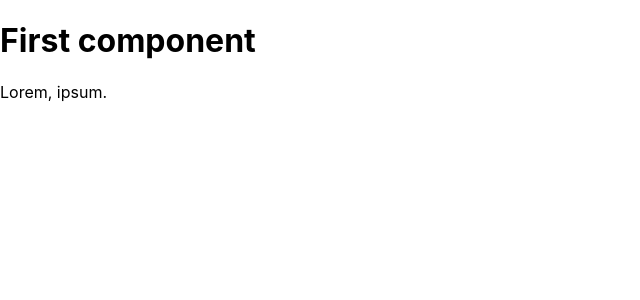
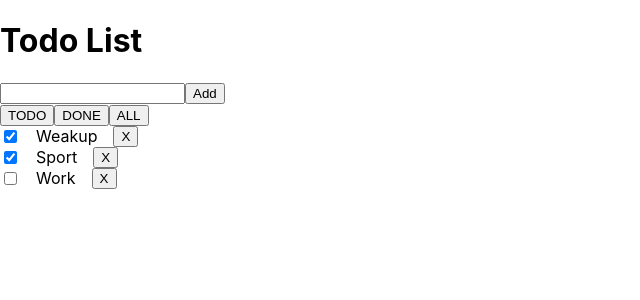
Before and after one commit to kudriashova-ag/react-app-Front-end32, a React (Create React App) app: page / in a window 1280 px wide. Shown: the top 300 px of the page, without its empty margins (0-640 px from the left). Built offline with nearby package versions, Linux system fonts and the light colour scheme.

Commit message:
components, props

```diff
--- a/src/App.js
+++ b/src/App.js
@@ -1,9 +1,10 @@
 import './App.css';
 import First from './components/First';
+import TodoList from './components/todo/Todo-list';
 
 function App() {
   return (
-    <First />
+    <TodoList />
   );
 }
 
--- /dev/null
+++ b/src/components/First.css
@@ -0,0 +1,3 @@
+.title{
+    color: dodgerblue;
+}
--- a/src/components/First.jsx
+++ b/src/components/First.jsx
@@ -1,12 +1,22 @@
-import React from 'react';
+import React from "react";
+import "./First.css";
 
 const First = () => {
-    return (
-        <>
-            <h1>First component</h1>
-            <p>Lorem, ipsum.</p>
-        </>
-    );
-}
+  const title = "First component";
+  const flag = true;
+
+  return (
+    <>
+      <h1 className="title">{title}</h1>
+      <p style={{ color: "orange", fontSize: "1.5em" }}>
+        Lorem, ipsum. {new Date().getDate()}
+      </p>
+
+      {flag ? <h2>Heading 2</h2> : ""}
+
+      {flag && <h2>Heading 2</h2>}
+    </>
+  );
+};
 
 export default First;
--- /dev/null
+++ b/src/components/todo/Todo-add.jsx
@@ -0,0 +1,17 @@
+import React from 'react';
+
+const TodoAdd = () => {
+  const clickHandler = (message) => {
+    alert(message)
+  }
+
+    return (
+      <div>
+        <input type="text" />
+
+        <button onClick={() => clickHandler('Welcome')}>Add</button>
+      </div>
+    );
+}
+
+export default TodoAdd;
--- /dev/null
+++ b/src/components/todo/Todo-data.js
@@ -0,0 +1,19 @@
+const todo = [
+    {
+        id: 1,
+        title: 'Weakup',
+        done: true
+    },
+    {
+        id: 2,
+        title: 'Sport',
+        done: true
+    },
+    {
+        id: 3,
+        title: 'Work',
+        done: false
+    },
+];
+
+export default todo;
--- /dev/null
+++ b/src/components/todo/Todo-filter.jsx
@@ -0,0 +1,13 @@
+import React from 'react';
+
+const TodoFilter = () => {
+    return (
+      <div>
+        <button>TODO</button>
+        <button>DONE</button>
+        <button>ALL</button>
+      </div>
+    );
+}
+
+export default TodoFilter;
--- /dev/null
+++ b/src/components/todo/Todo-item.jsx
@@ -0,0 +1,13 @@
+import React from "react";
+
+const TodoItem = ({ title, done }) => {
+  return (
+    <li>
+      <input type="checkbox" defaultChecked={done} />
+      {title}
+      <button>X</button>
+    </li>
+  );
+};
+
+export default TodoItem;
--- /dev/null
+++ b/src/components/todo/Todo-list.jsx
@@ -0,0 +1,25 @@
+import React from "react";
+import "./Todo.css";
+import TodoAdd from "./Todo-add";
+import TodoFilter from "./Todo-filter";
+import TodoItem from "./Todo-item";
+import todo from './Todo-data';
+
+const TodoList = () => {
+  return (
+    <div>
+      <h1>Todo List</h1>
+      <TodoAdd />
+      <div>
+        <TodoFilter />
+        <ul className="todo-list">
+          {todo.map((item, index) => (
+            <TodoItem {...item} key={index} />
+          ))}
+        </ul>
+      </div>
+    </div>
+  );
+};
+
+export default TodoList;
--- /dev/null
+++ b/src/components/todo/Todo.css
@@ -0,0 +1,11 @@
+.todo-list{
+    margin: 0;
+    padding: 0;
+    list-style: none;
+    max-width: 300px;
+}
+
+.todo-list li{
+    display: flex;
+    gap: 1em;
+}
--- a/src/index.js
+++ b/src/index.js
@@ -6,9 +6,9 @@ import reportWebVitals from './reportWebVitals';
 
 const root = ReactDOM.createRoot(document.getElementById('root'));
 root.render(
-  <React.StrictMode>
+  // <React.StrictMode>
     <App />
-  </React.StrictMode>
+  // </React.StrictMode>
 );
 
 // If you want to start measuring performance in your app, pass a function
```
